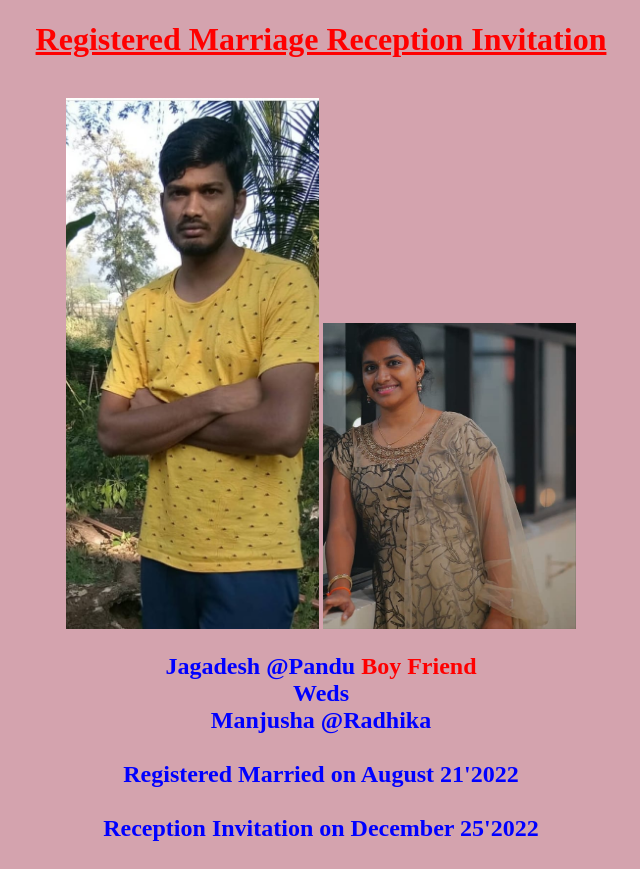
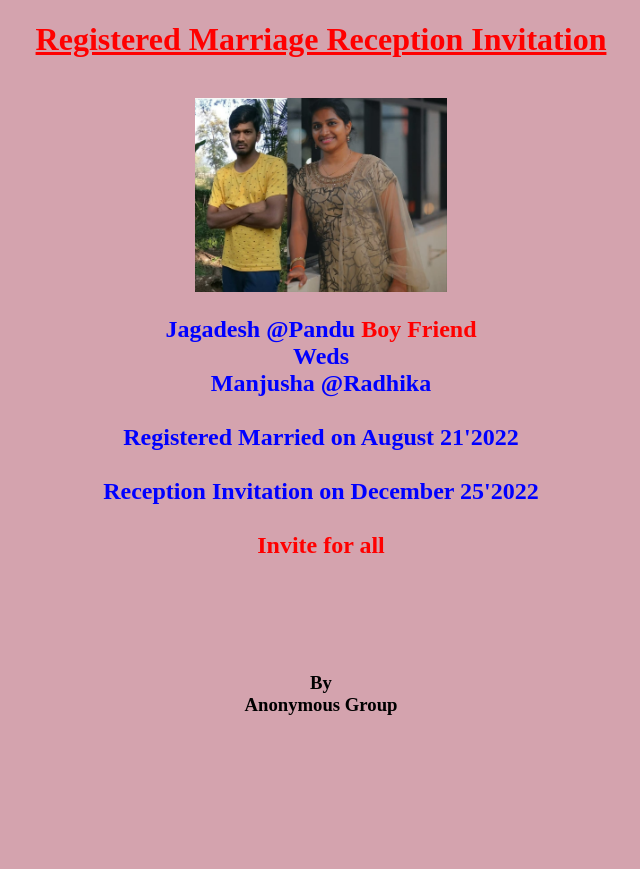
Before and after one commit to narman2430/xxysds, a Python web app: template templates/index.html in a window 1280 px wide. Shown: the top 869 px of the page, without its empty margins (319-959 px from the left). After the commit the page ends 715 px from the top, so only its background shows below. Run offline with Jinja, Linux system fonts and the light colour scheme; the template is opened without the code that fills it, so the values that code supplies are empty.

Commit message:
Added the img src line

```diff
--- a/templates/index.html
+++ b/templates/index.html
@@ -28,8 +28,9 @@
         <h1> <b><font color="red"><u>Registered Marriage Reception Invitation</u></font></b>   </h1><br>
 
         <div class="row">
-            <img src='static\dandupalyam1.jpg' alt="Jagadesh" style="width:20%">
-            <img src='static\dandupalyam2.jpg' alt="manjusha" style="width:20%">
+<!--             <img src='static\dandupalyam1.jpg' alt="Jagadesh" style="width:20%"> -->
+<!--             <img src='static\dandupalyam2.jpg' alt="manjusha" style="width:20%"> -->
+            <img src='static\automerge.jpg' alt="manju" style="width:20%">
         </div>
 
 
```
